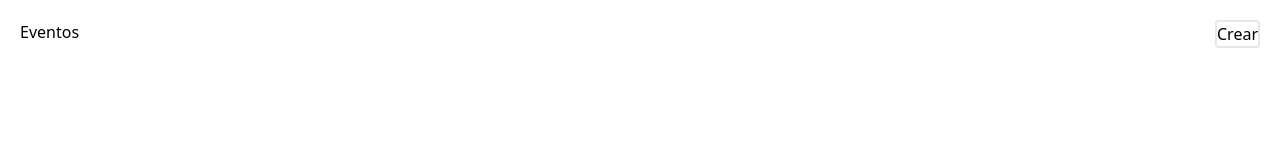
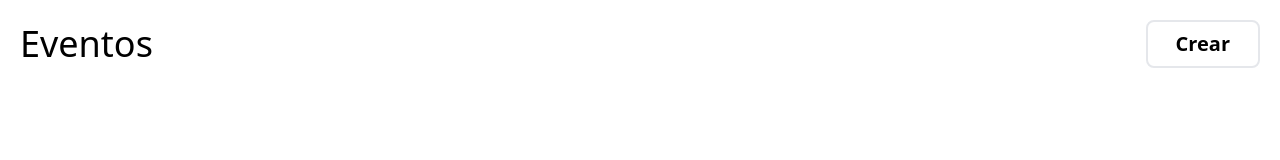
Before and after one commit to AndresCGO/Qvent, a website: page build/index.html in a window 1280 px wide. Drawn offline with Linux system fonts and the light colour scheme.

Commit message:
add text style

```diff
--- a/build/index.html
+++ b/build/index.html
@@ -9,9 +9,9 @@
 </head>
 <body class="min-h-screen flex flex-col p-5">
     <header>
-        <nav class="flex justify-between">
-            <p>Eventos</p>
-            <button class="border-2 rounded">Crear</button>
+        <nav class="flex justify-between items-center">
+            <p class="font-medium text-4xl">Eventos</p>
+            <button class="border-2 rounded-lg py-2 px-7 font-bold text-xl">Crear</button>
         </nav>
     </header>
 </body>
```
Also changed, not shown: package.json (+4 -3 lines), build/css/style.css, 1 other file.
